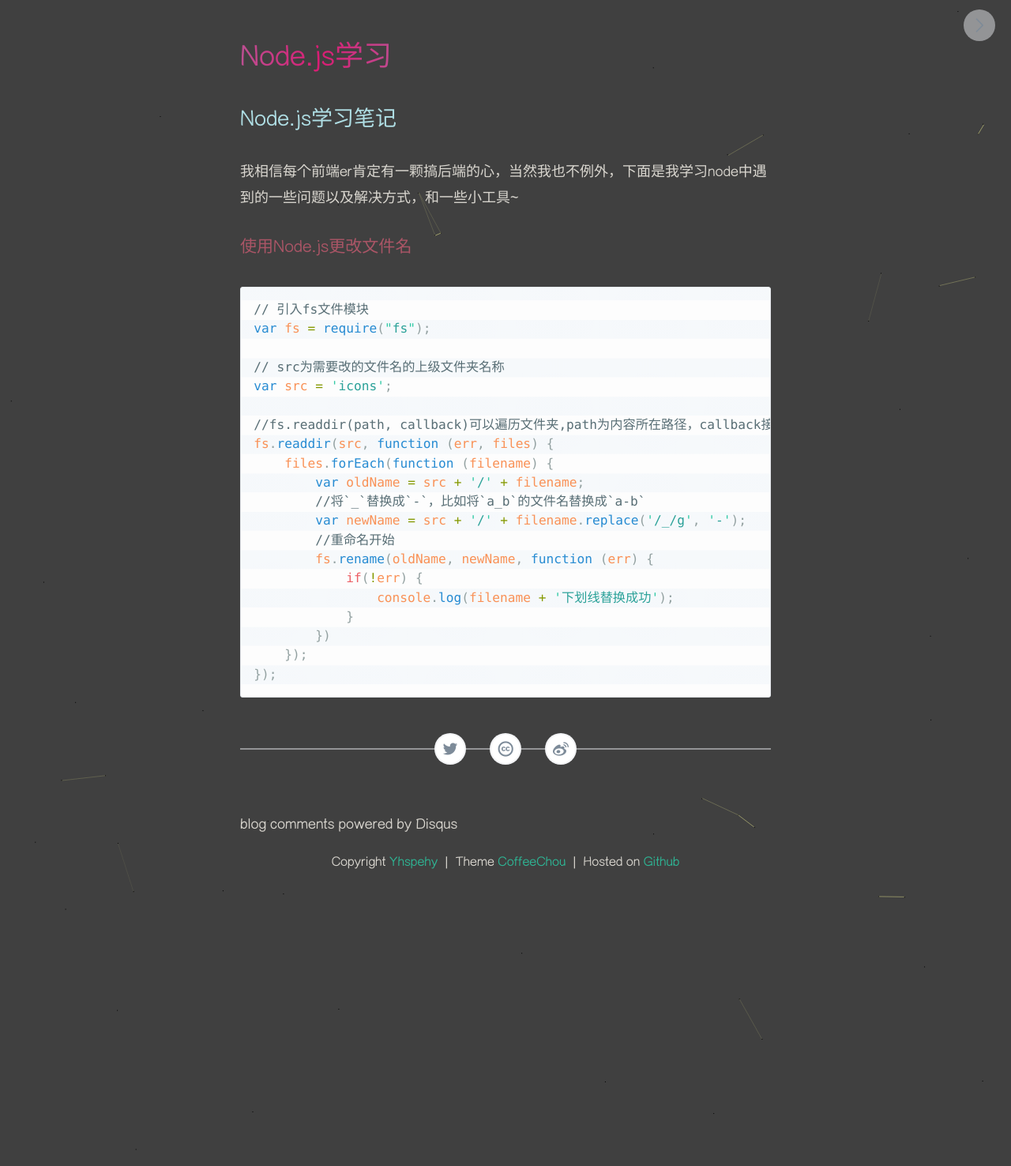
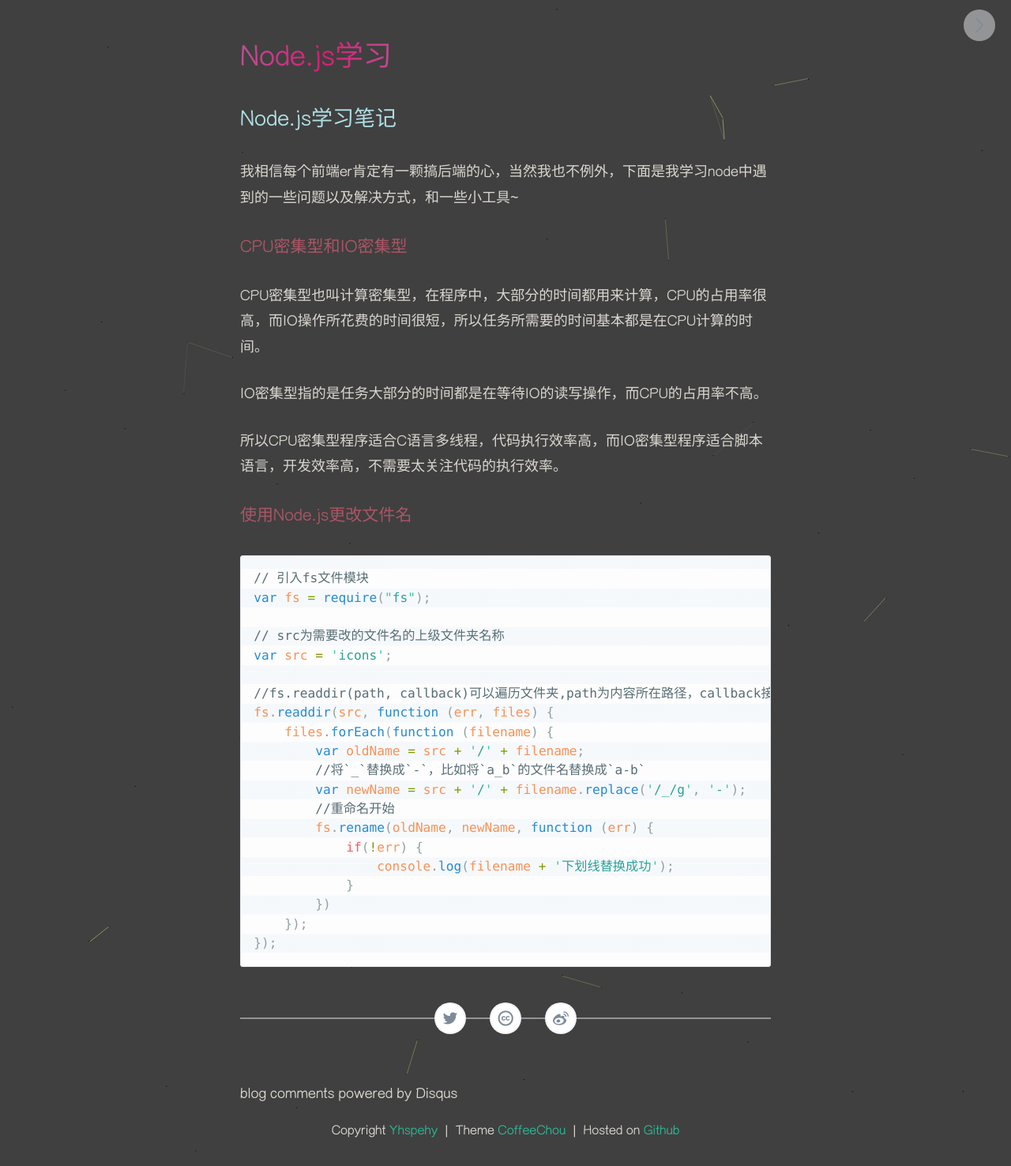
Before and after one commit to Yhspehy/Yhspehy.github.io, a Jekyll site: the page built from _posts/tech/2017-4-27-Node.js.md, in a window 1280 px wide. Shown: the whole page at 79% size. Built offline with Jekyll 4.4.1, drawn with Linux system fonts in a browser that asks for light colours; comment, search, counter and statistics services are not loaded.

```diff
--- a/_posts/tech/2017-4-27-Node.js.md
+++ b/_posts/tech/2017-4-27-Node.js.md
@@ -8,6 +8,16 @@
 ## Node.js学习笔记
 
 我相信每个前端er肯定有一颗搞后端的心，当然我也不例外，下面是我学习node中遇到的一些问题以及解决方式，和一些小工具~
+
+
+### CPU密集型和IO密集型
+
+CPU密集型也叫计算密集型，在程序中，大部分的时间都用来计算，CPU的占用率很高，而IO操作所花费的时间很短，所以任务所需要的时间基本都是在CPU计算的时间。
+
+IO密集型指的是任务大部分的时间都是在等待IO的读写操作，而CPU的占用率不高。
+
+所以CPU密集型程序适合C语言多线程，代码执行效率高，而IO密集型程序适合脚本语言，开发效率高，不需要太关注代码的执行效率。
+
 
 ### 使用Node.js更改文件名
 
```
Also changed, not shown: _posts/tech/2018-10-16-Eros Study.md (+28 -0 lines), _posts/tech/2018-10-25-Docker Study.md (added, +18 -0 lines).
